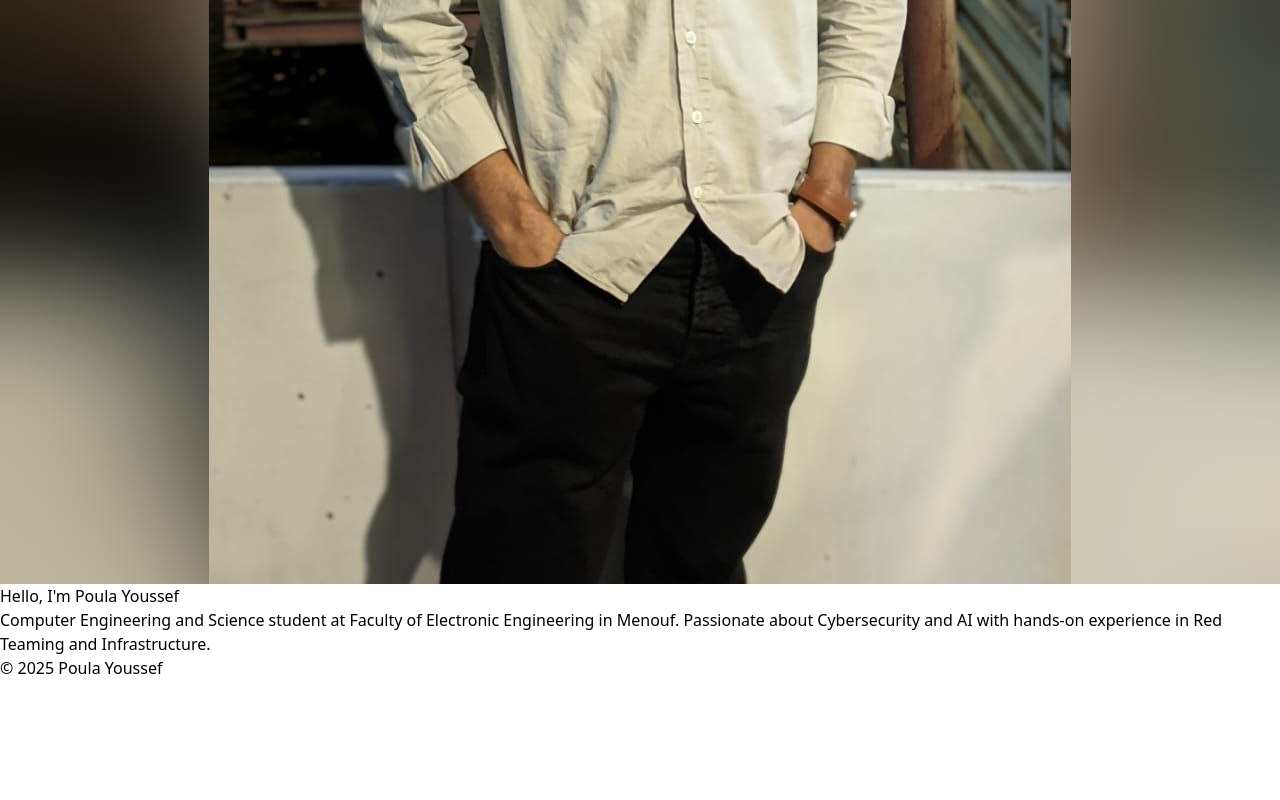
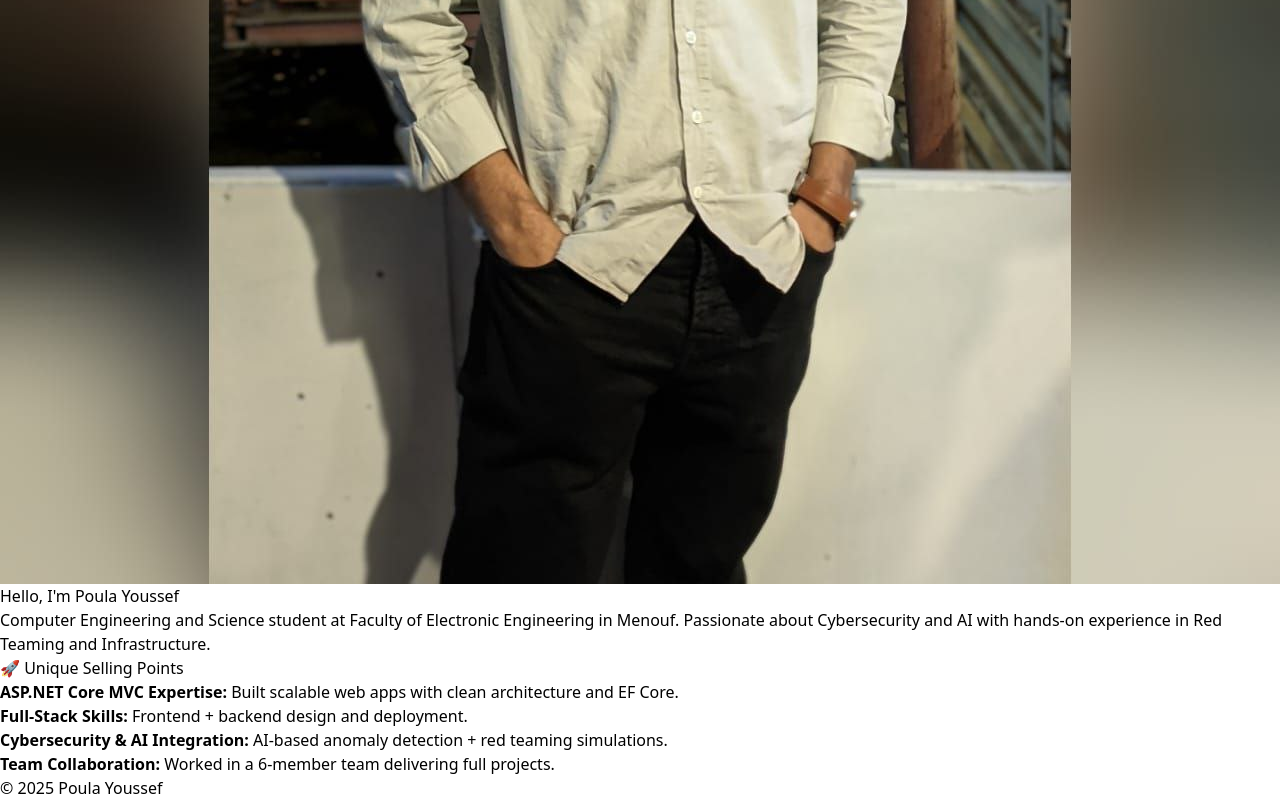
Before and after one commit to Poula17/portfolio, a React (Vite) app: page / in a window 1280 px wide. Shown: the part 744-1544 px from the top of the page. Before the commit the page ends 1424 px from the top, so only its background shows below. Built offline with nearby package versions, Linux system fonts and the light colour scheme.

Commit message:
Update Home.jsx

```diff
--- a/src/pages/Home.jsx
+++ b/src/pages/Home.jsx
@@ -2,13 +2,39 @@ import profile from '/photo.jpg'
 
 function Home() {
   return (
-    <div className="text-center">
-      <img src={profile} alt="Poula" className="w-40 h-40 rounded-full mx-auto mb-4"/>
-      <h2 className="text-2xl font-bold mb-2">Hello, I'm Poula Youssef</h2>
-      <p className="text-gray-700 max-w-xl mx-auto">
+    <div className="flex flex-col items-center text-center space-y-6">
+
+      {/* الصورة والتعريف */}
+      <img
+        src={profile}
+        alt="Poula"
+        className="w-40 h-40 rounded-full border-4 border-blue-500 shadow-lg"
+      />
+      <h2 className="text-3xl font-bold text-purple-700">Hello, I'm Poula Youssef</h2>
+      <p className="text-gray-700 max-w-lg text-lg">
         Computer Engineering and Science student at Faculty of Electronic Engineering in Menouf.
         Passionate about Cybersecurity and AI with hands-on experience in Red Teaming and Infrastructure.
       </p>
+
+      {/* Unique Selling Points */}
+      <div className="bg-white shadow-lg p-6 rounded-lg w-full max-w-xl text-left">
+        <h3 className="text-2xl font-bold mb-4 text-blue-600">🚀 Unique Selling Points</h3>
+        <ul className="list-disc list-inside space-y-2">
+          <li>
+            <b>ASP.NET Core MVC Expertise:</b> Built scalable web apps with clean architecture and EF Core.
+          </li>
+          <li>
+            <b>Full-Stack Skills:</b> Frontend + backend design and deployment.
+          </li>
+          <li>
+            <b>Cybersecurity & AI Integration:</b> AI-based anomaly detection + red teaming simulations.
+          </li>
+          <li>
+            <b>Team Collaboration:</b> Worked in a 6-member team delivering full projects.
+          </li>
+        </ul>
+      </div>
+
     </div>
   )
 }
```
